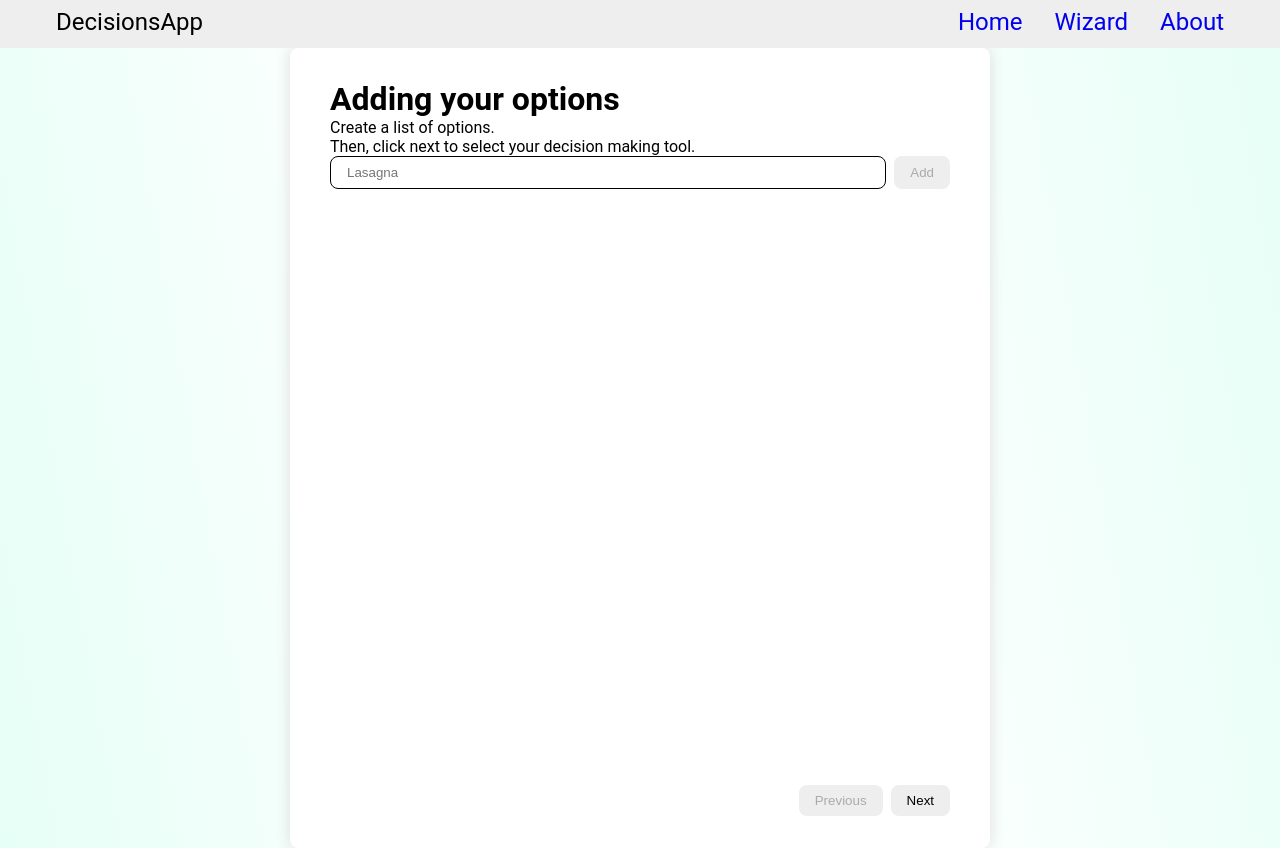
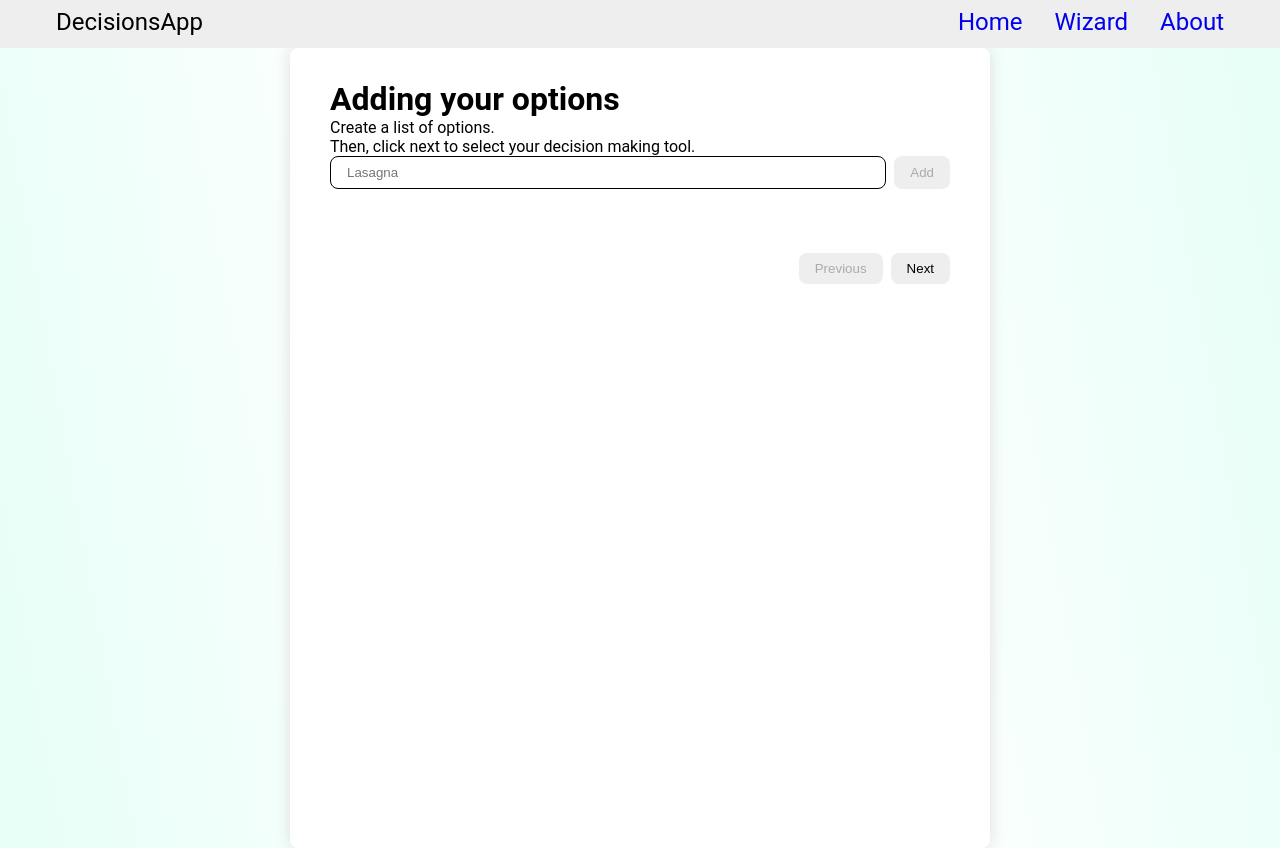
Before and after one commit to anthanhdoan/decisions-app, a React (Vite) app: page /wizard in a window 1280 px wide. Built offline with nearby package versions, Linux system fonts and the light colour scheme.

Commit message:
Fixed some CSS for the Wizard page

```diff
--- a/src/components/Wizard/MultiStep.css
+++ b/src/components/Wizard/MultiStep.css
@@ -4,14 +4,12 @@
   background-color: #fff;
   width: 700px;
   height: 800px;
-  justify-self: center;
-  align-self: center;
 }
 
 .multistep-page {
   box-sizing: border-box;
-  height: 100%;
-  width: 100%;
+  /*height: 100%;*/
+  /*width: 100%;*/
   padding: 2rem 2.5rem;
   display: flex;
   flex-direction: column;
--- a/src/pages/Wizard.css
+++ b/src/pages/Wizard.css
@@ -1,4 +1,8 @@
 .wizard-page {
-  height: 100%;
+  display: flex;
+  min-height: calc(100vh - 3rem);
   width: 100%;
+  flex-direction: column;
+  justify-content: center;
+  align-items: center;
 }
```
